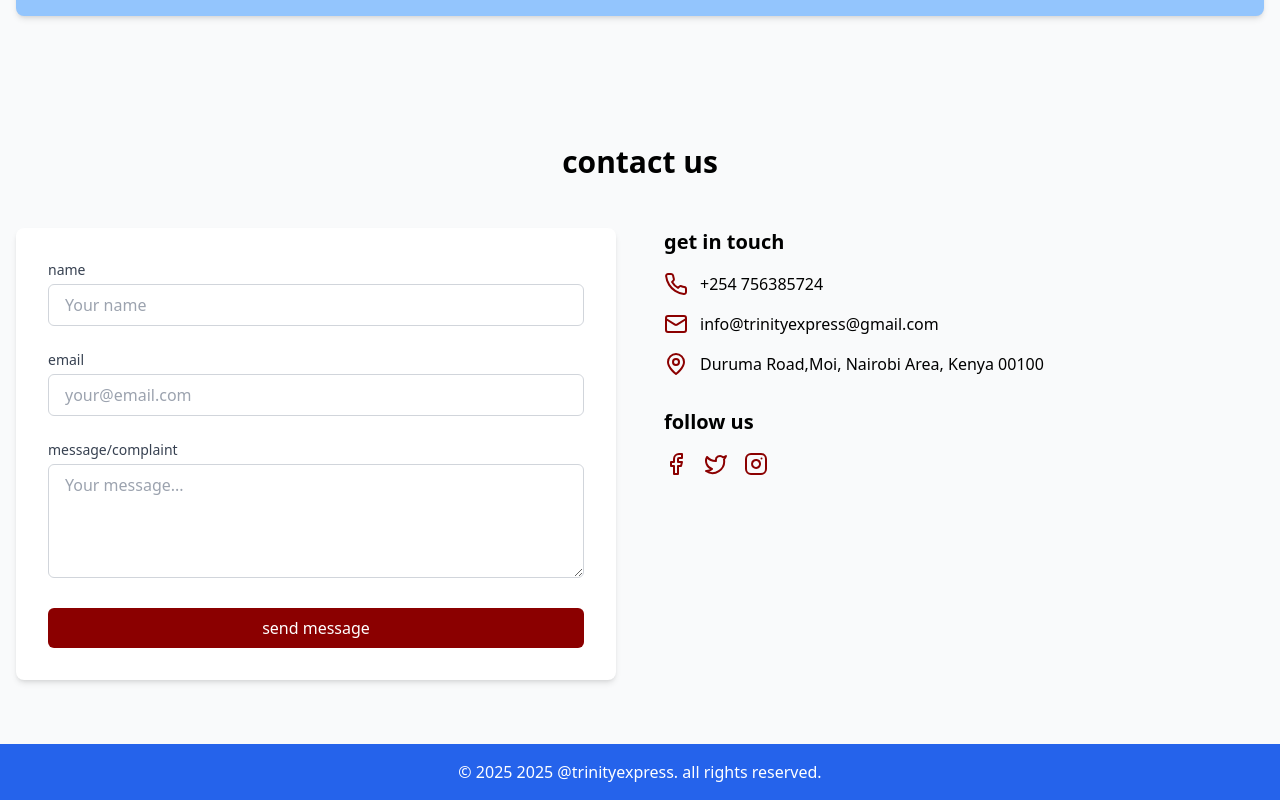
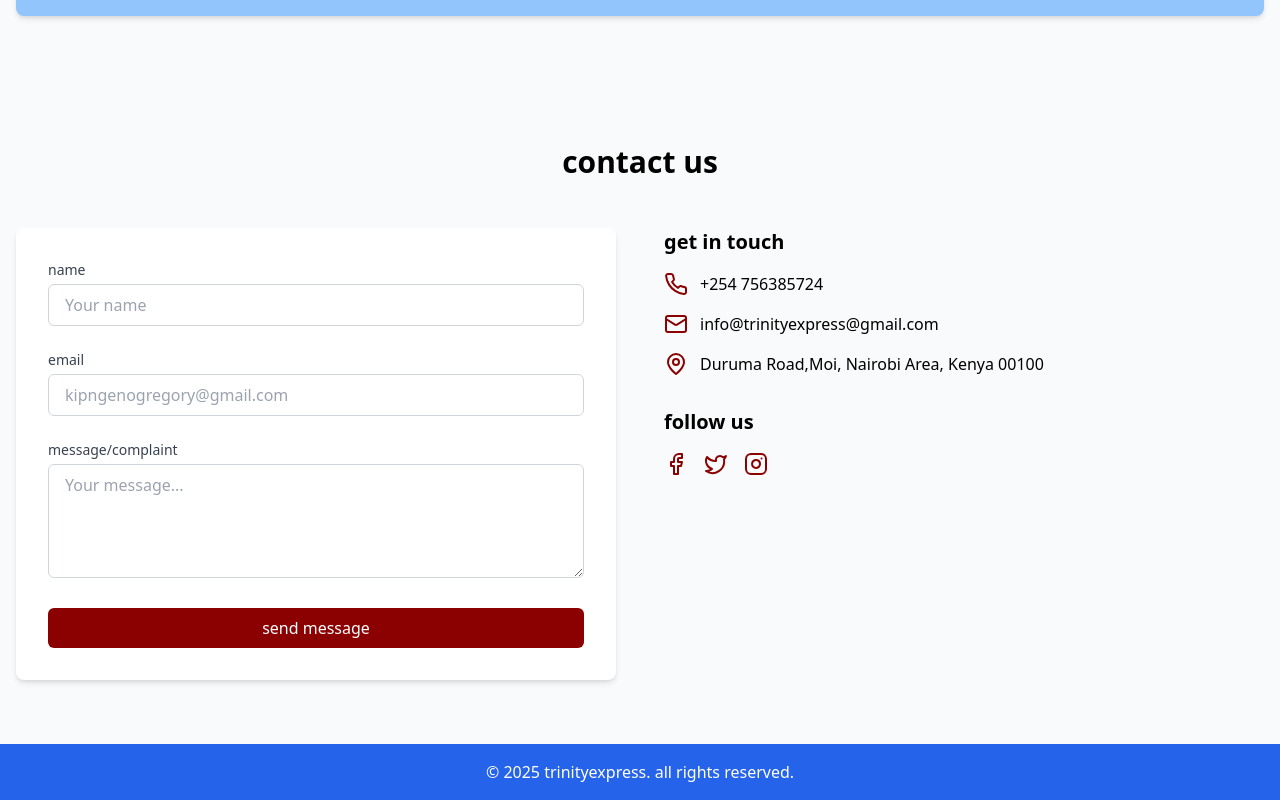
Before and after one commit to gregory-bot/trinity-express-bus, a React (Vite) app: page / in a window 1280 px wide. Shown: the part 2866-3666 px from the top of the page. Built offline with nearby package versions, Linux system fonts and the light colour scheme.

Commit message:
monday commit

```diff
--- a/src/components/ContactSection.tsx
+++ b/src/components/ContactSection.tsx
@@ -28,7 +28,7 @@ const ContactSection = () => {
                 <input
                   type="email"
                   className="w-full px-4 py-2 border border-gray-300 rounded-md focus:ring-[#8B0000] focus:border-[#8B0000]"
-                  placeholder="your@email.com"
+                  placeholder="kipngenogregory@gmail.com"
                 />
               </div>
 
--- a/src/components/Footer.tsx
+++ b/src/components/Footer.tsx
@@ -5,7 +5,7 @@ const Footer = () => {
     <footer className="bg-blue-600 text-white">
       <div className="container mx-auto px-2 py-4">
         <div className="text-center">
-          <p>&copy; {new Date().getFullYear()} 2025 @trinityexpress. all rights reserved.</p>
+          <p>&copy; {new Date().getFullYear()} trinityexpress. all rights reserved.</p>
         </div>
       </div>
     </footer>
```
